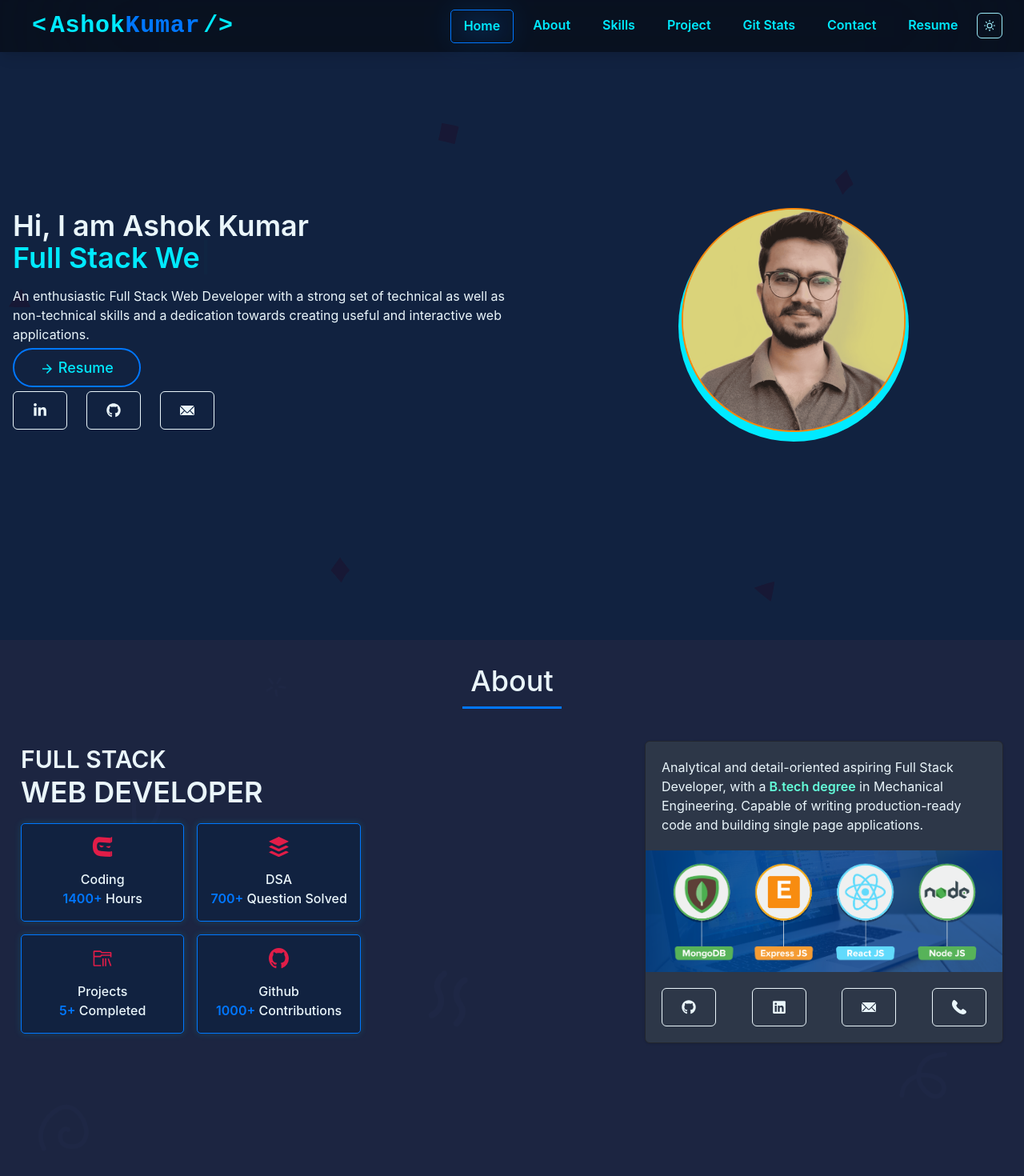
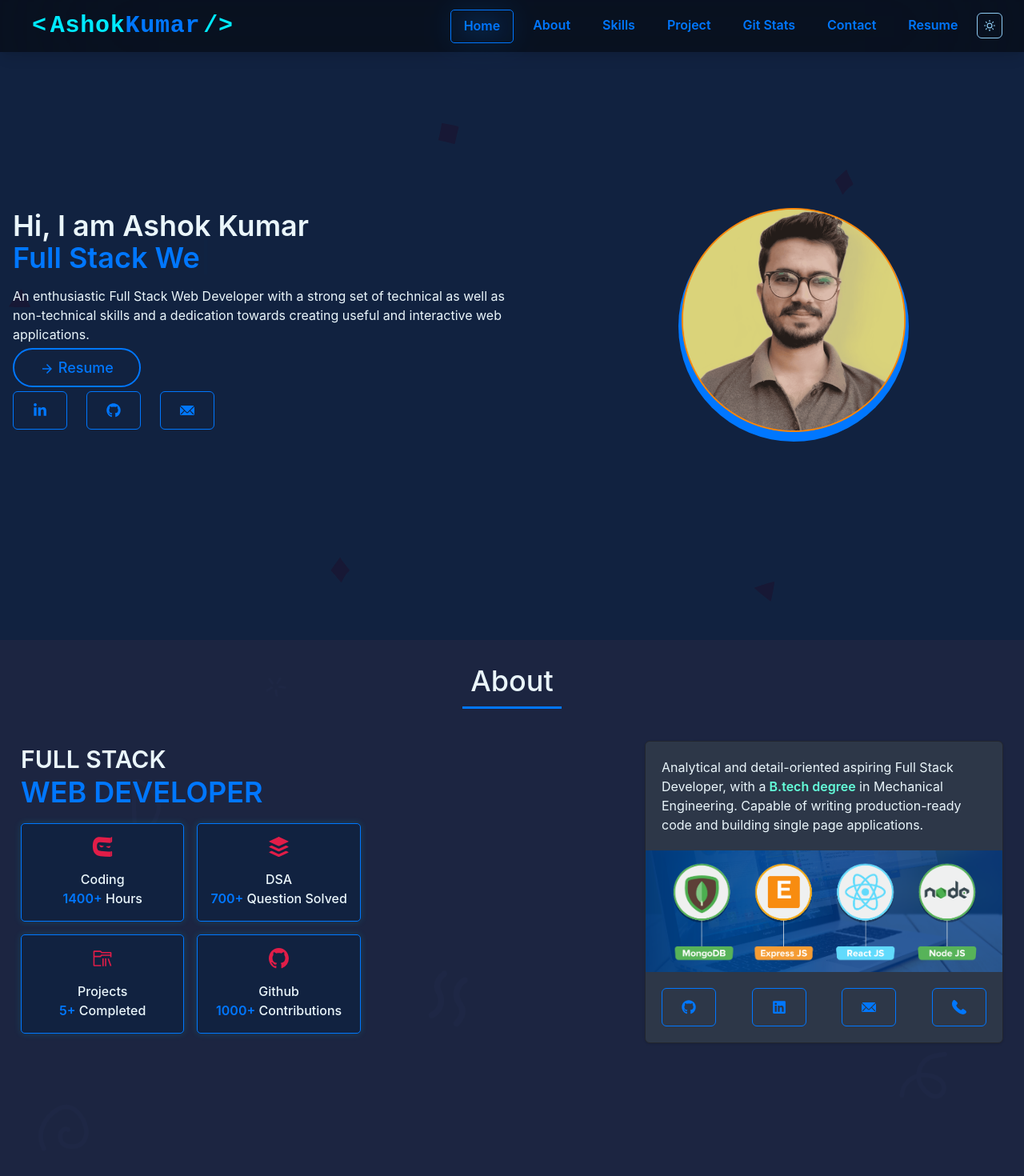
Before and after one commit to AshokPrjapati/AshokPrjapati.github.io, a React (Create React App) app: page / in a window 1280 px wide. Shown: the top 1470 px of the page at 80% size. Built offline with nearby package versions, Linux system fonts and the light colour scheme.

Commit message:
refactor: update color properties in Navbar, About, Hero, and SIcons components for improved theming consistency

```diff
--- a/src/Components/Navbar/NavButton.tsx
+++ b/src/Components/Navbar/NavButton.tsx
@@ -27,7 +27,7 @@ const NavButton: React.FC<TabOptProps> = ({ toggle }) => {
         }}
         onClick={toggle}
         zIndex={99}
-        color="primary"
+        color="secondary"
       >
         {label}
       </Button>
@@ -86,7 +86,7 @@ const NavButton: React.FC<TabOptProps> = ({ toggle }) => {
       <Button
         size="sm"
         onClick={toggleColorMode}
-        colorScheme={colorMode === "light" ? "blue" : "cyan"}
+        colorScheme={colorMode === "light" ? "cyan" : "blue"}
         variant="outline"
         aria-label={
           colorMode === "light" ? "Switch to dark mode" : "Switch to light mode"
--- a/src/pages/About/About.tsx
+++ b/src/pages/About/About.tsx
@@ -33,9 +33,9 @@ const About: React.FC = () => {
       <IconButton
         aria-label={ariaLabel}
         bg="inherit"
-        color="text.3"
+        color="secondary"
         border="1px solid"
-        borderColor="text.3"
+        borderColor="secondary"
         size={"lg"}
         fontWeight={"normal"}
         px={6}
@@ -43,7 +43,7 @@ const About: React.FC = () => {
         onClick={handleCopy}
         _hover={{
           bg: "secondary",
-          color: "text-secondary",
+          color: "text-primary",
         }}
       />
     );
@@ -54,7 +54,7 @@ const About: React.FC = () => {
       <Card
         className={styles.about}
         maxW="md"
-        color={"text.1"}
+        color={"text.primary"}
         data-aos="fade-up-left"
         border="1px solid var(--border-primary)"
       >
@@ -114,12 +114,31 @@ const About: React.FC = () => {
     );
   };
 
+  const workBox = (
+    src: string,
+    title: string,
+    number: string,
+    stamp: string
+  ) => {
+    return (
+      <Box className={styles.exp}>
+        <Image src={src} />
+        <Box fontWeight={"medium"}>
+          <Text>{title}</Text>
+          <Text>
+            <span>{number}</span> {stamp}
+          </Text>
+        </Box>
+      </Box>
+    );
+  };
+
   const renderExperienceCard = () => {
     return (
       <Stack spacing="1rem" data-aos="fade-up-right">
         <Heading lineHeight={1.2} fontWeight={600}>
           <Text
-            color={"text.1"}
+            color={"text.primary"}
             as={"span"}
             fontSize={{ base: "xl", sm: "2xl", lg: "3xl" }}
           >
@@ -128,49 +147,21 @@ const About: React.FC = () => {
           <br />
           <Text
             as={"span"}
-            color={"text.3"}
+            color={"secondary"}
             fontSize={{ base: "2xl", sm: "3xl", lg: "4xl" }}
           >
             WEB DEVELOPER
           </Text>
         </Heading>
-        <Grid templateColumns={"repeat(2, 1fr)"} gap="1rem" color={"text.1"}>
-          <Box className={styles.exp}>
-            <Image src="/images/coding.svg" />
-            <Box fontWeight={"medium"}>
-              <Text>Coding</Text>
-              <Text>
-                <span>1400+</span> Hours
-              </Text>
-            </Box>
-          </Box>
-          <Box className={styles.exp}>
-            <Image src="/images/dsa.svg" />
-            <Box fontWeight={"medium"}>
-              <Text>DSA</Text>
-              <Text fontWeight={"medium"}>
-                <span>700+</span> Question Solved
-              </Text>
-            </Box>
-          </Box>
-          <Box className={styles.exp}>
-            <Image src="/images/project.svg" />
-            <Box fontWeight={"medium"}>
-              <Text>Projects</Text>
-              <Text>
-                <span>5+</span> Completed
-              </Text>
-            </Box>
-          </Box>
-          <Box className={styles.exp}>
-            <Image src="/images/github1.svg" />
-            <Box fontWeight={"medium"}>
-              <Text>Github</Text>
-              <Text fontWeight={"medium"}>
-                <span>1000+</span> Contributions
-              </Text>
-            </Box>
-          </Box>
+        <Grid
+          templateColumns={"repeat(2, 1fr)"}
+          gap="1rem"
+          color={"text.primary"}
+        >
+          {workBox("/images/coding.svg", "Coding", "1400+", "Hours")}
+          {workBox("/images/dsa.svg", "DSA", "700+", "Question Solved")}
+          {workBox("/images/project.svg", "Projects", "5+", "Completed")}
+          {workBox("/images/github1.svg", "Github", "1000+", "Contributions")}
         </Grid>
       </Stack>
     );
--- a/src/pages/Hero/Hero.tsx
+++ b/src/pages/Hero/Hero.tsx
@@ -25,7 +25,7 @@ const Hero: React.FC = () => {
 
   const renderSummaryText = () => {
     return (
-      <Text color="text">
+      <Text color="text-primary">
         An enthusiastic Full Stack Web Developer with a strong set of technical
         as well as non-technical skills and a dedication towards creating useful
         and interactive web applications.
@@ -40,11 +40,11 @@ const Hero: React.FC = () => {
         fontWeight={600}
         fontSize={{ base: "2xl", sm: "3xl", lg: "4xl" }}
       >
-        <Text color="text" as="span">
+        <Text color="text-primary" as="span">
           Hi, I am Ashok Kumar
         </Text>
         <br />
-        <Text as="span" color="primary">
+        <Text as="span" color="secondary">
           {renderTypeWriterText()}
         </Text>
       </Heading>
@@ -65,7 +65,7 @@ const Hero: React.FC = () => {
             shadow: "0px 0px 10px var(--color-secondary)",
           }}
           onClick={() => downloadLink.click()}
-          color="primary"
+          color="secondary"
         >
           {<ArrowForwardIcon />} Resume
         </Link>
@@ -108,7 +108,7 @@ const Hero: React.FC = () => {
           position="absolute"
           top="1.5rem"
           textAlign="center"
-          bg="primary"
+          bg="secondary"
           width="90%"
           height="90%"
           borderRadius="50%"
--- a/src/pages/Hero/SIcons.tsx
+++ b/src/pages/Hero/SIcons.tsx
@@ -22,9 +22,9 @@ const SIcons: React.FC = () => {
       <IconButton
         aria-label={ariaLabel}
         bg="inherit"
-        color="text.3"
+        color="secondary"
         border="1px solid"
-        borderColor="text.3"
+        borderColor="secondary"
         size={"lg"}
         fontWeight={"normal"}
         px={6}
@@ -32,7 +32,7 @@ const SIcons: React.FC = () => {
         onClick={handleCopy}
         _hover={{
           bg: "secondary",
-          color: "text-secondary",
+          color: "text-primary",
         }}
       />
     );
```
